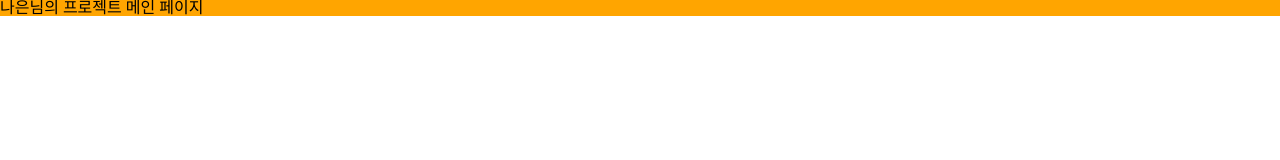
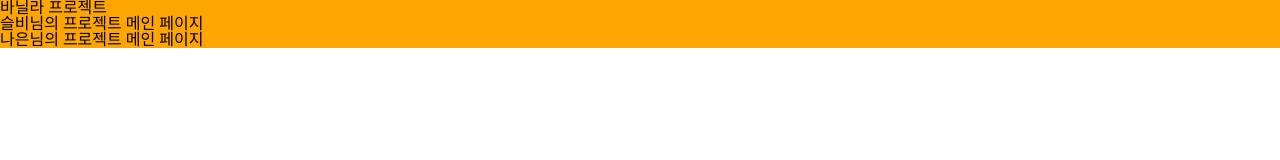
Before and after one commit to betteree/team-project, a website built with Vite: page index.html in a window 1280 px wide. Built offline with nearby package versions, Linux system fonts and the light colour scheme.

Commit message:
[Feat] 제목추가
-마크업 구조에 필요한 대제목 추가
-본문 콘텐츠로 분리

Resolved #8

```diff
--- a/index.html
+++ b/index.html
@@ -11,6 +11,10 @@
   </head>
   <body>
     <div id="app">
+      <h1>바닐라 프로젝트</h1>
+      <p>
+        슬비님의 프로젝트 메인 페이지
+      </p>
      나은님의 프로젝트 메인 페이지
     </div>
 
```
